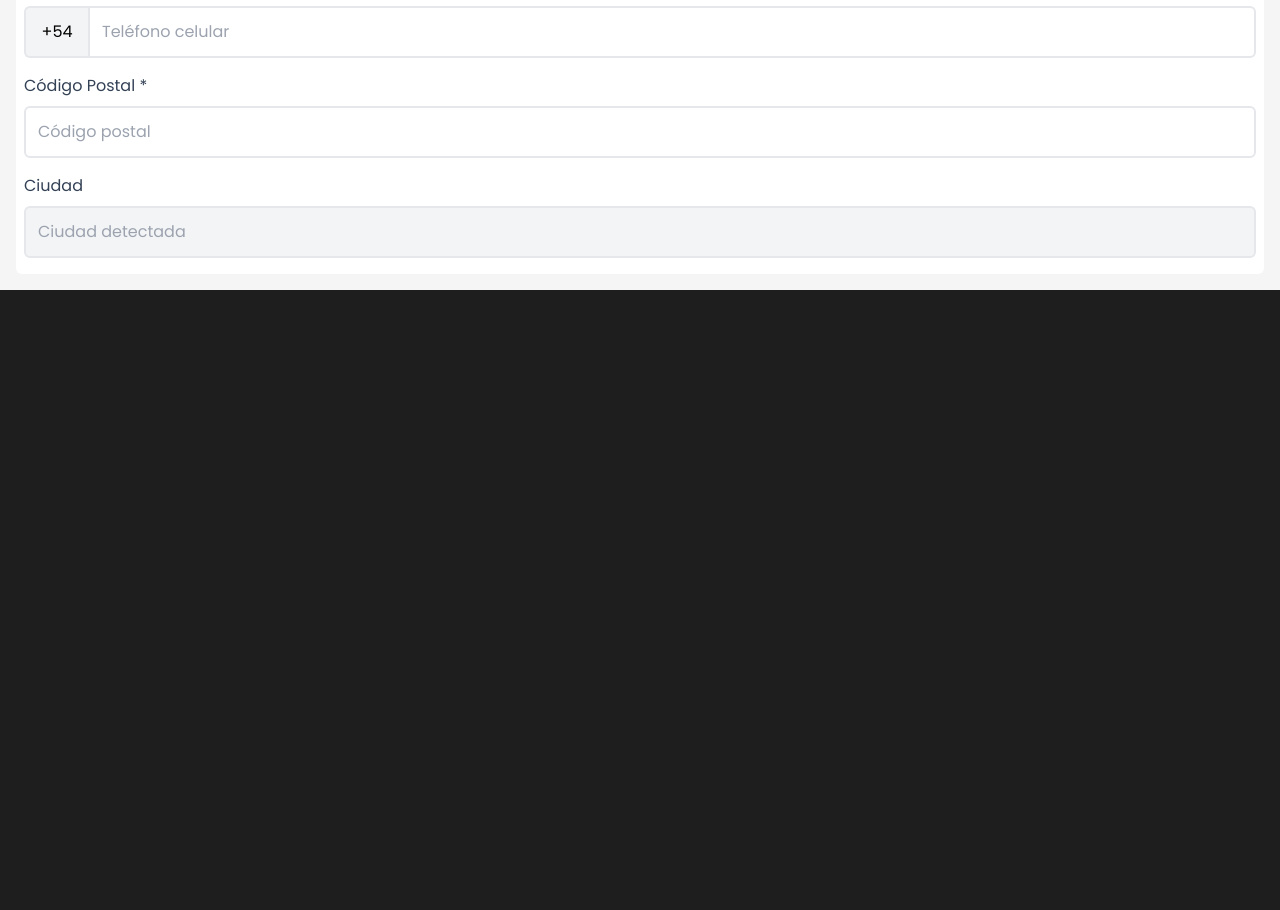
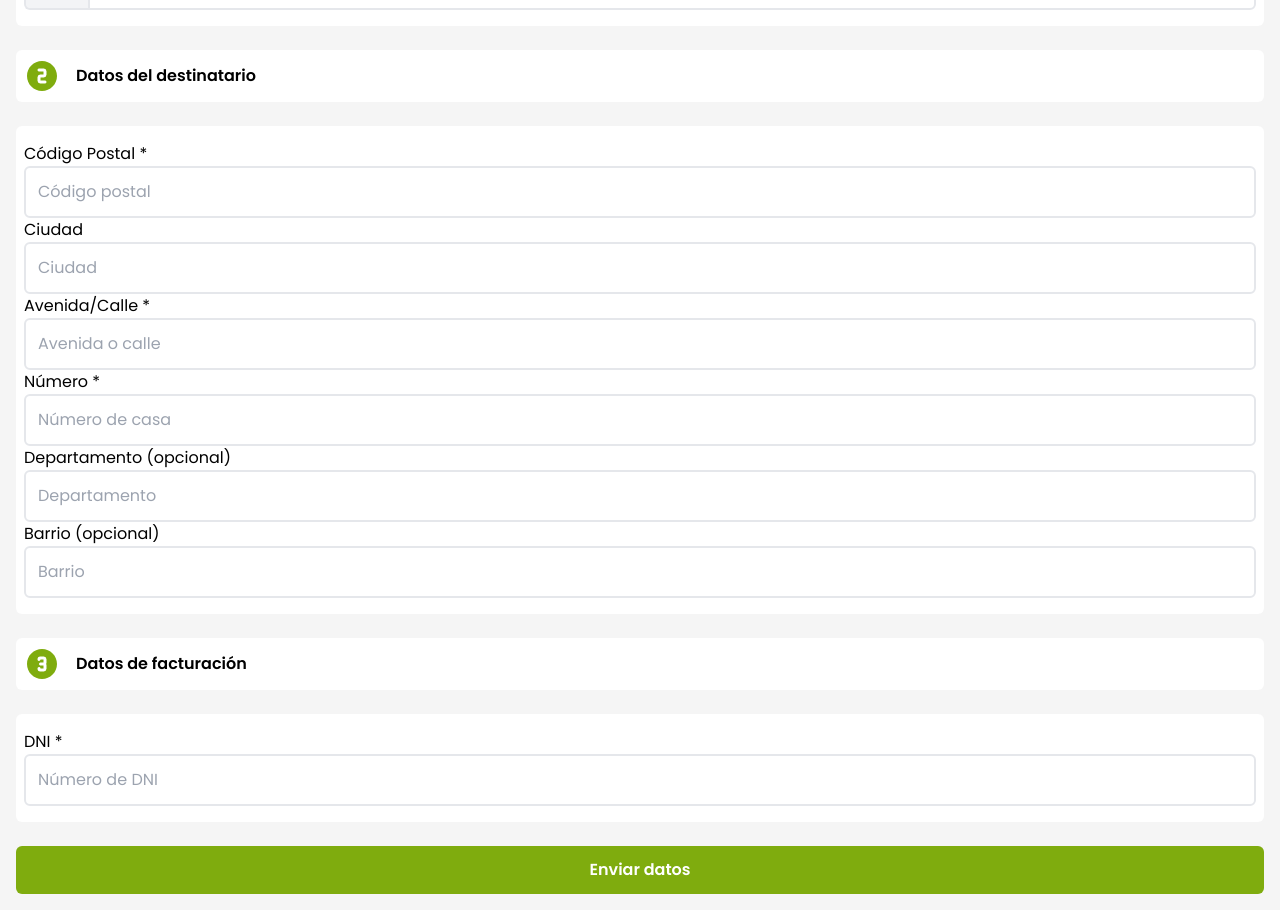
Before and after one commit to BrianGelvez/vidanaturalcarolinapapaleo, a Next.js app: page /datosDeEnvio in a window 1280 px wide. Shown: the part 660-1570 px from the top of the page. Before the commit the page ends 950 px from the top, so only its background shows below. Built offline with nearby package versions, Linux system fonts and the light colour scheme; what tailwind-hamburgers would draw is missing.

Commit message:
fix: Formulario implementado, hay que mejorar la logica y crear interfaces para los tipos de datos

```diff
--- a/src/app/datosDeEnvio/sections/form/index.tsx
+++ b/src/app/datosDeEnvio/sections/form/index.tsx
@@ -1,11 +1,33 @@
 "use client";
 
+import { useState } from "react";
 import { IoIosCheckmarkCircleOutline } from "react-icons/io";
-import { TbCircleNumber1Filled } from "react-icons/tb";
-import { FormServer } from "@/components/server/formServer";
+import { TbCircleNumber1Filled, TbCircleNumber2Filled, TbCircleNumber3Filled } from "react-icons/tb";
 
 export default function Form() {
-  const { postalCode, city, handlePostalCodeChange } = FormServer(); // Usamos el hook para manejar la lógica
+  const [formData, setFormData] = useState({
+    name: "",
+    email: "",
+    phone: "",
+    postalCode: "",
+    city: "",
+    street: "",
+    number: "",
+    department: "",
+    neighborhood: "",
+    dni: "",
+  });
+
+  // Maneja los cambios en los inputs
+  const handleChange = (e) => {
+    setFormData({ ...formData, [e.target.name]: e.target.value });
+  };
+
+  // Maneja el envío del formulario
+  const handleSubmit = (e) => {
+    e.preventDefault();
+    console.log("Datos enviados:", formData);
+  };
 
   return (
     <div className="w-full flex flex-col p-4 gap-4">
@@ -30,40 +52,39 @@ export default function Form() {
         </div>
       </div>
 
+      {/* Formulario único */}
+      <form className="flex flex-col gap-6" onSubmit={handleSubmit}>
         {/* Datos de contacto */}
         <div className="w-full p-2 flex flex-row items-center gap-4 rounded-md bg-white">
           <TbCircleNumber1Filled className="text-green-primary" size={36} />
           <p className="text-black font-semibold">Datos de contacto</p>
         </div>
 
-      {/* Formulario */}
         <div className="w-full px-2 py-4 flex flex-col rounded-md bg-white">
-        <form className="flex flex-col gap-4" action="">
           {/* Nombre */}
-          <span className="w-full flex flex-col gap-2">
-            <label htmlFor="name" className="text-slate-700">Nombre *</label>
+          <label htmlFor="name" className="text-black">Nombre *</label>
           <input
             type="text"
-              id="name"
+            name="name"
             placeholder="Nombre completo"
+            value={formData.name}
+            onChange={handleChange}
             className="border-[2px] p-3 rounded-md text-black focus:outline-none focus:ring-2 focus:ring-blue-900 focus:border-transparent"
           />
-          </span>
 
           {/* Correo */}
-          <span className="w-full flex flex-col gap-2">
-            <label htmlFor="email" className="text-slate-700">Correo *</label>
+          <label htmlFor="email" className="text-black">Correo *</label>
           <input
             type="email"
-              id="email"
+            name="email"
             placeholder="Correo electrónico"
+            value={formData.email}
+            onChange={handleChange}
             className="border-[2px] p-3 rounded-md text-black focus:outline-none focus:ring-2 focus:ring-blue-900 focus:border-transparent"
           />
-          </span>
 
           {/* Teléfono */}
-          <span className="w-full flex flex-col gap-2">
-            <label htmlFor="phone" className="text-blue-900">Teléfono *</label>
+          <label htmlFor="phone" className="text-black">Teléfono *</label>
           <div className="flex flex-row">
             <input
               type="text"
@@ -73,40 +94,114 @@ export default function Form() {
             />
             <input
               type="tel"
-                id="phone"
+              name="phone"
               placeholder="Teléfono celular"
+              value={formData.phone}
+              onChange={handleChange}
               className="border-[2px] p-3 rounded-r-md text-black flex-grow focus:outline-none focus:ring-2 focus:ring-blue-900 focus:border-transparent"
             />
           </div>
-          </span>
+        </div>
 
+        {/* Datos del destinatario */}
+        <div className="w-full p-2 flex flex-row items-center gap-4 rounded-md bg-white">
+          <TbCircleNumber2Filled className="text-green-primary" size={36} />
+          <p className="text-black font-semibold">Datos del destinatario</p>
+        </div>
+
+        <div className="w-full px-2 py-4 flex flex-col rounded-md bg-white">
           {/* Código Postal */}
-          <span className="w-full flex flex-col gap-2">
-            <label htmlFor="postal-code" className="text-slate-700">Código Postal *</label>
+          <label htmlFor="postalCode" className="text-black">Código Postal *</label>
           <input
             type="text"
-              id="postal-code"
-              value={postalCode}
-              onChange={handlePostalCodeChange}
+            name="postalCode"
             placeholder="Código postal"
+            value={formData.postalCode}
+            onChange={handleChange}
             className="border-[2px] p-3 rounded-md text-black focus:outline-none focus:ring-2 focus:ring-blue-900 focus:border-transparent"
           />
-          </span>
 
           {/* Ciudad */}
-          <span className="w-full flex flex-col gap-2">
-            <label htmlFor="city" className="text-slate-700">Ciudad</label>
+          <label htmlFor="city" className="text-black">Ciudad</label>
           <input
             type="text"
-              id="city"
-              value={city}
-              readOnly
-              placeholder="Ciudad detectada"
-              className="border-[2px] p-3 rounded-md text-black bg-gray-100 focus:outline-none"
+            name="city"
+            placeholder="Ciudad"
+            value={formData.city}
+            onChange={handleChange}
+            className="border-[2px] p-3 rounded-md text-black focus:outline-none"
           />
-          </span>
+
+          {/* Calle y número */}
+          <label htmlFor="street" className="text-black">Avenida/Calle *</label>
+          <input
+            type="text"
+            name="street"
+            placeholder="Avenida o calle"
+            value={formData.street}
+            onChange={handleChange}
+            className="border-[2px] p-3 rounded-md text-black focus:outline-none"
+          />
+
+          <label htmlFor="number" className="text-black">Número *</label>
+          <input
+            type="text"
+            name="number"
+            placeholder="Número de casa"
+            value={formData.number}
+            onChange={handleChange}
+            className="border-[2px] p-3 rounded-md text-black focus:outline-none"
+          />
+
+          {/* Departamento y barrio */}
+          <label htmlFor="department" className="text-black">Departamento (opcional)</label>
+          <input
+            type="text"
+            name="department"
+            placeholder="Departamento"
+            value={formData.department}
+            onChange={handleChange}
+            className="border-[2px] p-3 rounded-md text-black focus:outline-none"
+          />
+
+          <label htmlFor="neighborhood" className="text-black">Barrio (opcional)</label>
+          <input
+            type="text"
+            name="neighborhood"
+            placeholder="Barrio"
+            value={formData.neighborhood}
+            onChange={handleChange}
+            className="border-[2px] p-3 rounded-md text-black focus:outline-none"
+          />
+        </div>
+
+        {/* Datos de facturación */}
+        <div className="w-full p-2 flex flex-row items-center gap-4 rounded-md bg-white">
+          <TbCircleNumber3Filled className="text-green-primary" size={36} />
+          <p className="text-black font-semibold">Datos de facturación</p>
+        </div>
+
+        <div className="w-full px-2 py-4 flex flex-col rounded-md bg-white">
+          {/* DNI */}
+          <label htmlFor="dni" className="text-black">DNI *</label>
+          <input
+            type="text"
+            name="dni"
+            placeholder="Número de DNI"
+            value={formData.dni}
+            onChange={handleChange}
+            className="border-[2px] p-3 rounded-md text-black focus:outline-none focus:ring-2 focus:ring-blue-900 focus:border-transparent"
+          />
+        </div>
+
+        {/* Botón de envío */}
+        <button
+          type="submit"
+          className="p-3 bg-green-primary text-white font-semibold rounded-md hover:bg-green-700"
+        >
+          Enviar datos
+        </button>
       </form>
-      </div>
     </div>
   );
 }
```
Lines whose indentation alone changed are shown as unchanged.
